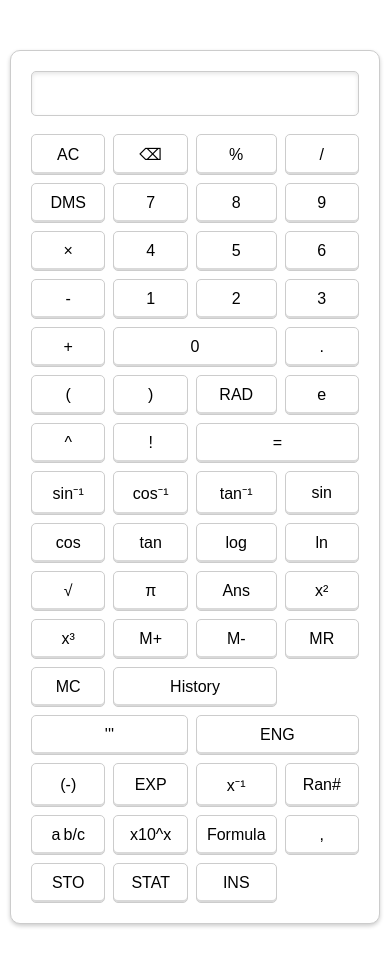
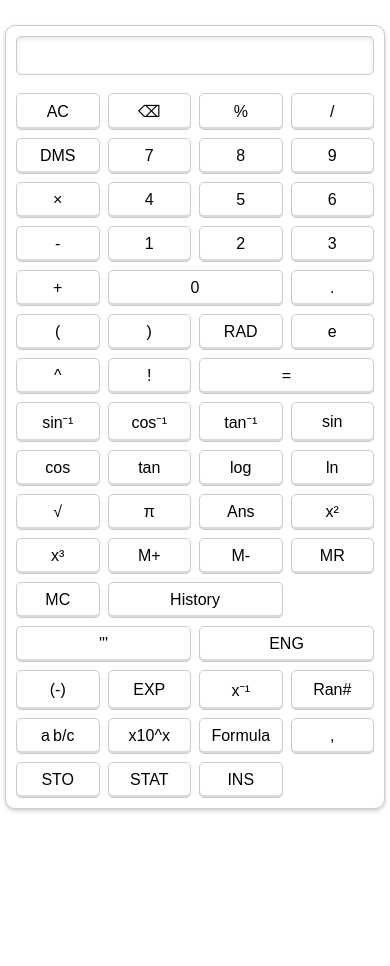
Before and after one commit to NITISHKUMAR6542/Mathematical-Calculator-easy-to-use-, a plain HTML site: page index.html in a window 390 px wide. After the commit the page ends 844 px from the top, so only its background shows below. Drawn offline with Linux system fonts and the light colour scheme.

Commit message:
Update styles.css

```diff
--- a/styles.css
+++ b/styles.css
@@ -128,15 +128,26 @@ button:active {
 
 /* Mobile adjustments */
 @media screen and (max-width: 500px) {
+  .container {
+    padding: 5px;
+  }
   .calculator {
     grid-template-columns: repeat(4, 1fr);
+    max-width: 100%;
+    margin: 20px auto;
+    padding: 10px;
   }
   button {
     font-size: 16px;
-    padding: 10px;
+    padding: 8px;
   }
   #display {
-    font-size: 20px;
-    padding: 10px 15px;
+    font-size: 18px;
+    padding: 8px 10px;
+  }
+  /* Adjust overlay sizes for mobile */
+  #historyOverlay, #sciOverlay, #formulaOverlay {
+    width: 95%;
+    max-width: 95%;
   }
 }
```
